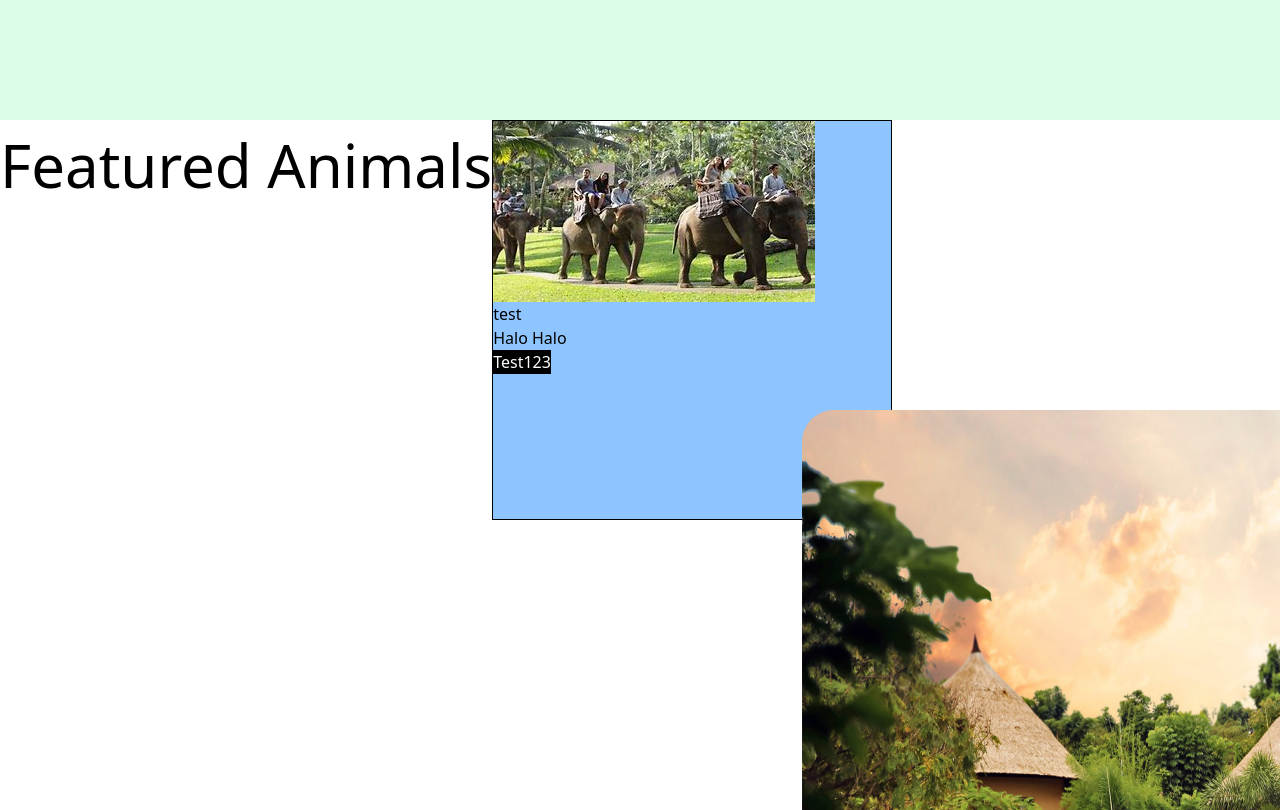
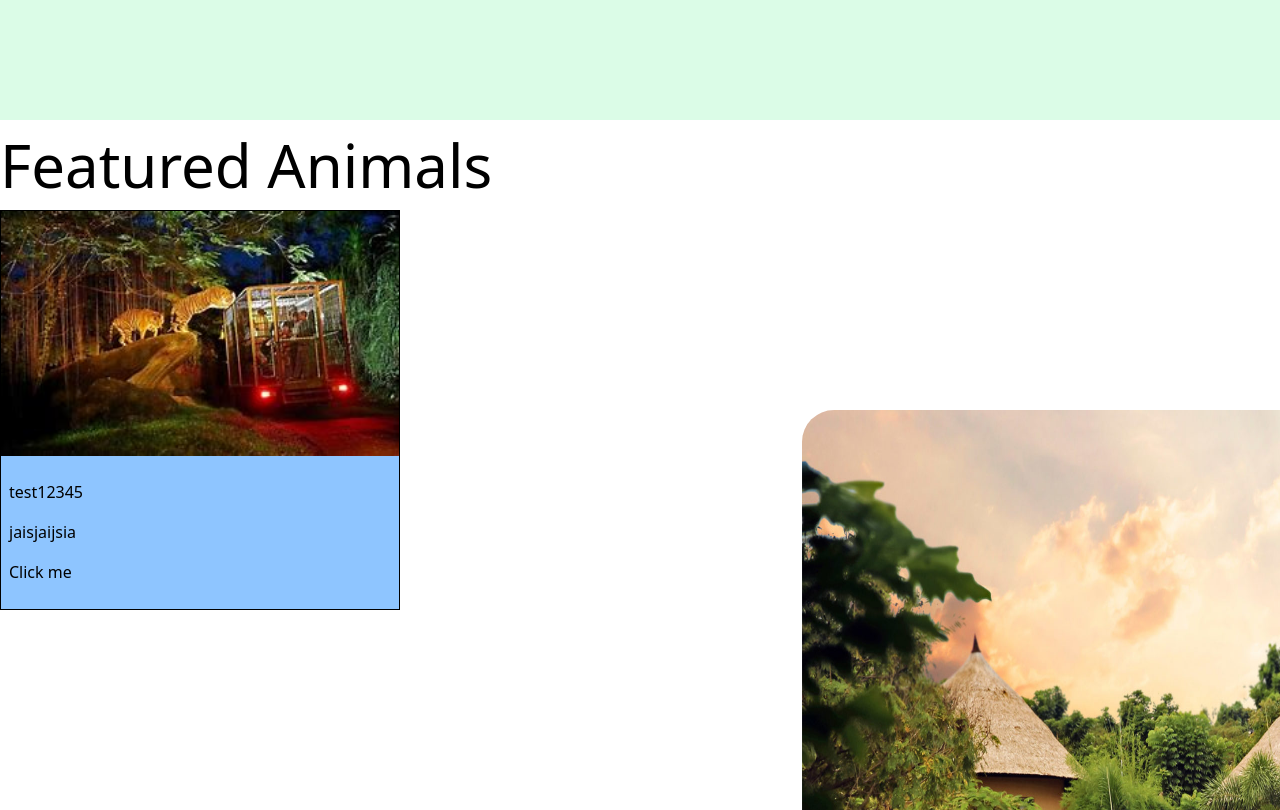
Before and after one commit to Kaluna7/bali-safari-landing-page, a React (Vite) app: page / in a window 1280 px wide. Shown: the part 680-1490 px from the top of the page. Built offline with nearby package versions, Linux system fonts and the light colour scheme.

Commit message:
Create new file AnimalsGridView.tsx & Update GridView.tsx

```diff
--- /dev/null
+++ b/src/components/layout/GridView.tsx
@@ -0,0 +1,22 @@
+import type React from "react";
+
+interface MyProps{
+    label : string;
+    description : string;
+    img : string;
+    children? : React.ReactNode;
+}
+
+
+export default function GridViewFeatures({img ,label,description,children} : MyProps){
+    return(
+        <div className="flex flex-col h-100 w-100 border bg-blue-300 gap-4">
+            <img src={img} alt="image" className="max-w-full h-auto"/>
+            <div className="text-left p-2 flex flex-col items-start gap-4">
+            <h1>{label}</h1>
+            <p>{description}</p>
+            {children}
+            </div>
+        </div>
+    );
+}
--- a/src/components/layout/GridViewFeatures.tsx
+++ /dev/null
@@ -1,21 +0,0 @@
-
-interface MyProps{
-    label : string;
-    description : string;
-    img : string;
-    onChange : () => void;
-    btnName : string;
-
-}
-
-
-export default function GridViewFeatures({img ,label,description,onChange,btnName} : MyProps){
-    return(
-        <div className="h-100 w-100 border bg-blue-300">
-            <img src={img} alt="image"/>
-            <h1>{label}</h1>
-            <p>{description}</p>
-            <button className="bg-black text-white" onClick={onChange}>{btnName}</button>
-        </div>
-    );
-}
--- /dev/null
+++ b/src/pages/Features Animals/AnimalsGridView.tsx
@@ -0,0 +1,16 @@
+import { AnimalsGridViewData } from "./AnimalsGridViewData";
+import GridView from "../../components/layout/GridView";
+
+
+
+
+export default function AnimalsGridView(){
+
+    function handleClick(value : string){
+    console.log(value);
+  }
+
+    return(
+        <GridView {...AnimalsGridViewData[0]}><button onClick={() => handleClick}>Click me</button></GridView>
+    );
+}
--- /dev/null
+++ b/src/pages/Features Animals/AnimalsGridViewData.tsx
@@ -0,0 +1,10 @@
+import lionImg from "../../assets/images/4.jpg"
+
+
+export const AnimalsGridViewData = [
+    {
+        img : lionImg,
+        label : 'test12345',
+        description : 'jaisjaijsia'
+    }
+]
--- a/src/pages/Features Animals/FeaturesAnimals.tsx
+++ b/src/pages/Features Animals/FeaturesAnimals.tsx
@@ -1,29 +1,13 @@
-import GridViewFeatures from "../../components/layout/GridViewFeatures";
-import FeaturesImg from "../../assets/images/5.jpg";
-
-
+import AnimalsGridView from "./AnimalsGridView";
 
 export default function FeaturesAnimals() {
 
-  function handleClick(value : string){
-    console.log(value);
-  }
-
   return (
     <div className="h-screen">
-     <div className="flex flex-row">
+     <div className="flex flex-col">
       <h1 className="text-[60px]">Featured Animals</h1>
-      <div className="">
-        <GridViewFeatures
-        img={FeaturesImg}
-        label="test"
-        description="Halo Halo"
-        btnName="Test123"
-        onChange={() => handleClick}
-        />
+      <AnimalsGridView />
       </div>
      </div>
-
-    </div>
   );
 }
```
